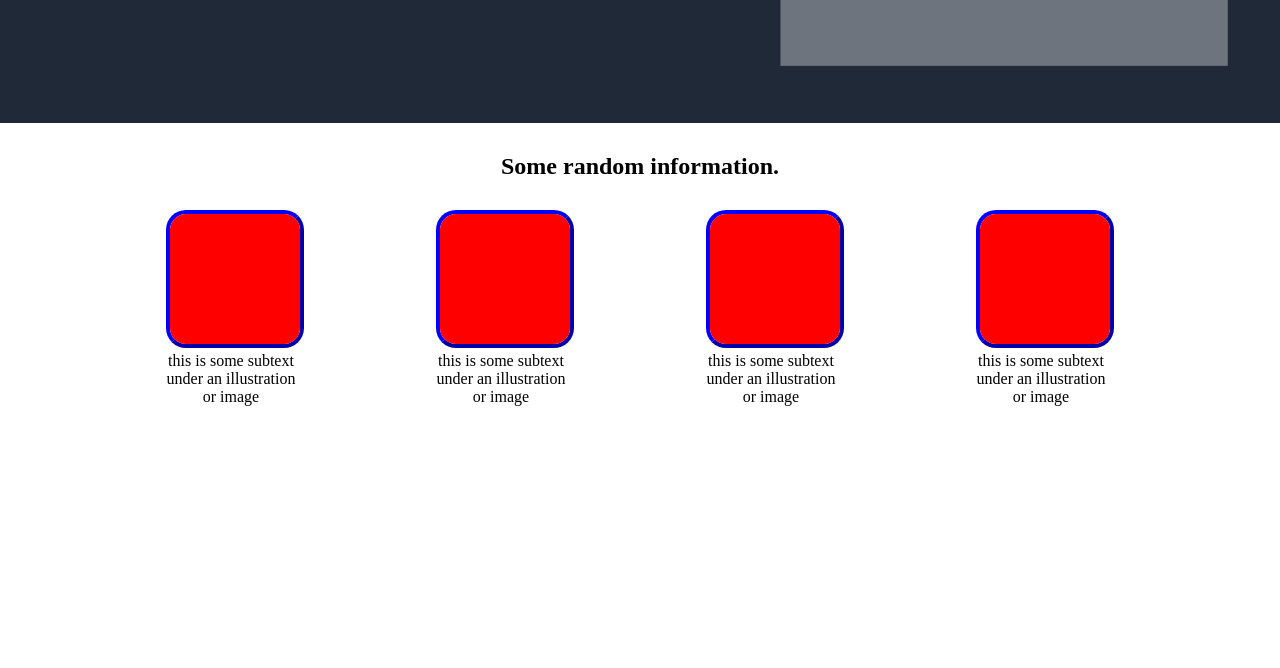
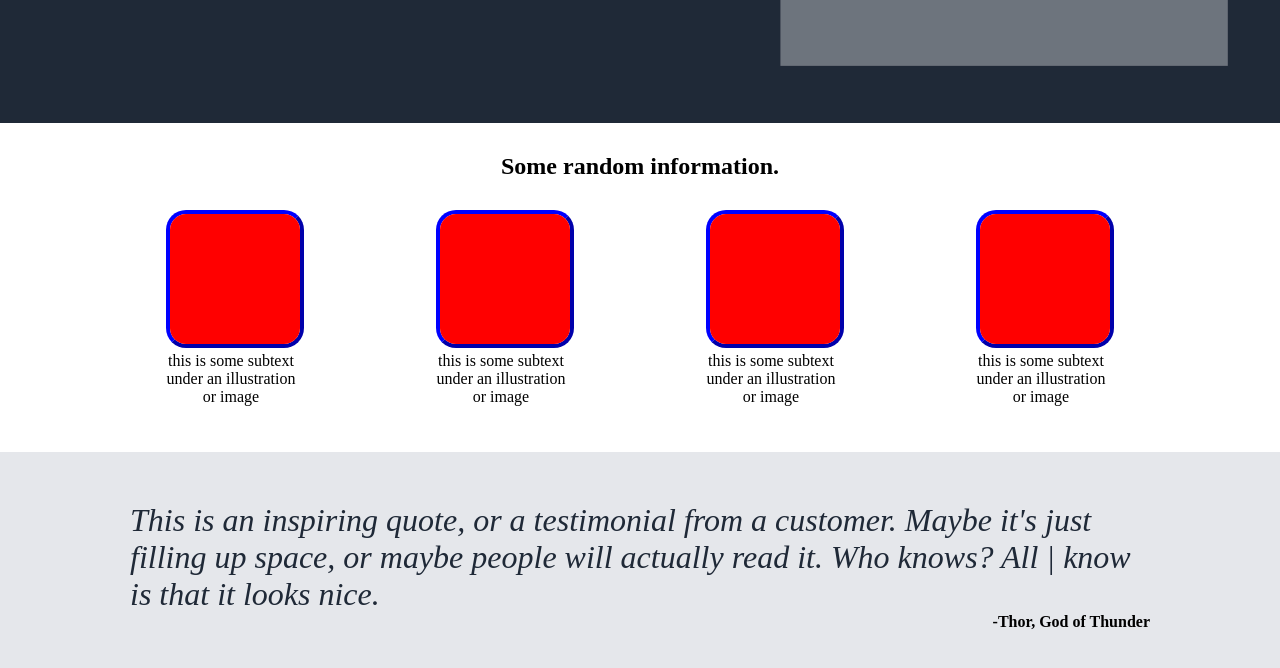
Before and after one commit to AryaGill/TheOdinProject, a plain HTML site: page Project:Landing_Page/index.html in a window 1280 px wide. Shown: the part 234-902 px from the top of the page. Before the commit the page ends 800 px from the top, so only its background shows below. Drawn offline with Linux system fonts and the light colour scheme.

Commit message:
Create the quote section of the website

```diff
--- a/Project:Landing_Page/index.html
+++ b/Project:Landing_Page/index.html
@@ -54,5 +54,14 @@
             </div>
         </div>
     </div>
+
+    <div class="quote">
+        <div class="text">This is an inspiring quote, or a testimonial from a customer. Maybe it's just filling up space, or maybe people will actually read it. Who knows? All | know
+            is that it looks nice.
+        </div>
+        <div class="speaker">
+            -Thor, God of Thunder
+        </div>
+    </div>
 </body>
 </html>
--- a/Project:Landing_Page/style.css
+++ b/Project:Landing_Page/style.css
@@ -88,3 +88,19 @@
     width: 130px;
     height: 100px;
 }
+.quote{
+    background-color: #E5E7EB;
+    padding: 50px 130px 50px 130px;
+}
+.quote .text{
+    text-align: left;
+    font-size: 32px;
+    font-style: italic;
+    color: #1f2937;
+    font-weight: lighter;
+
+}
+.quote .speaker{
+    text-align: right;
+    font-weight: bold;
+}
```
